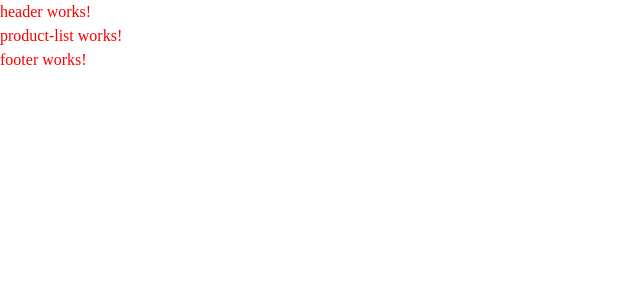
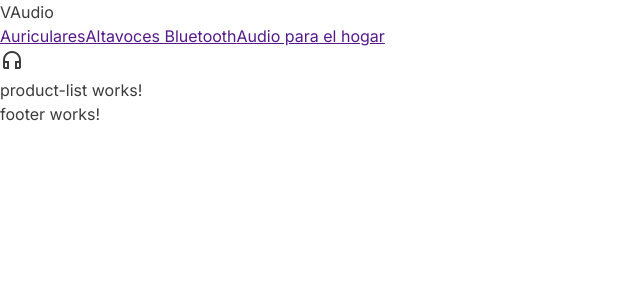
Before and after one commit to Radu-A/v-audio-angular, an Angular app in the folder client/: page /products in a window 1280 px wide. Shown: the top 300 px of the page, without its empty margins (0-640 px from the left). Built offline with nearby package versions, Linux system fonts and the light colour scheme.

Commit message:
chore: add material symbols link to index.html

```diff
--- a/client/src/app/layout/header/header.html
+++ b/client/src/app/layout/header/header.html
@@ -1 +1,17 @@
-<p>header works!</p>
+<header>
+  <div class="logo-container">
+    <span>V</span>
+    <span>Audio</span>
+  </div>
+  <div class="nav-container">
+    <nav>
+      <a href="">Auriculares</a>
+      <a href="">Altavoces Bluetooth</a>
+      <a href="">Audio para el hogar</a>
+    </nav>
+  </div>
+  <nav>
+    <span class="material-symbols-outlined">headphones</span>
+  </nav>
+  <div class="actions-container"></div>
+</header>
--- a/client/src/app/layout/header/header.ts
+++ b/client/src/app/layout/header/header.ts
@@ -6,6 +6,4 @@
   templateUrl: './header.html',
   styleUrl: './header.scss',
 })
-export class Header {
-
-}
+export class Header {}
--- a/client/src/index.html
+++ b/client/src/index.html
@@ -1,11 +1,15 @@
-<!doctype html>
+<!DOCTYPE html>
 <html lang="en">
   <head>
-  <meta charset="utf-8">
+    <meta charset="utf-8" />
     <title>VAudio</title>
-  <base href="/">
-  <meta name="viewport" content="width=device-width, initial-scale=1">
-  <link rel="icon" type="image/x-icon" href="favicon.ico">
+    <base href="/" />
+    <meta name="viewport" content="width=device-width, initial-scale=1" />
+    <link rel="icon" type="image/x-icon" href="favicon.ico" />
+    <link
+      href="https://fonts.googleapis.com/css2?family=Material+Symbols+Outlined:opsz,wght,FILL,GRAD@24,100..700,0..1,-25..200"
+      rel="stylesheet"
+    />
   </head>
   <body>
     <app-root></app-root>
--- a/client/src/styles/_reset.scss
+++ b/client/src/styles/_reset.scss
@@ -1,4 +1,5 @@
 // src/styles/_reset.scss
+@import url('https://fonts.googleapis.com/css2?family=Inter:ital,opsz,wght@0,14..32,100..900;1,14..32,100..900&display=swap');
 
 *,
 *::before,
@@ -19,7 +20,8 @@
   line-height: 1.5;
   -webkit-font-smoothing: antialiased;
   background-color: white; // O tu color de fondo por defecto
-  color: #f90202;
+  color: #3c3c3c;
+  font-family: Inter, Arial, Arial, Helvetica, sans-serif;
 }
 
 // Mejorar visualización de multimedia
```
Also changed, not shown: client/package.json (line endings or trailing spaces). Lines whose indentation alone changed are shown as unchanged.
